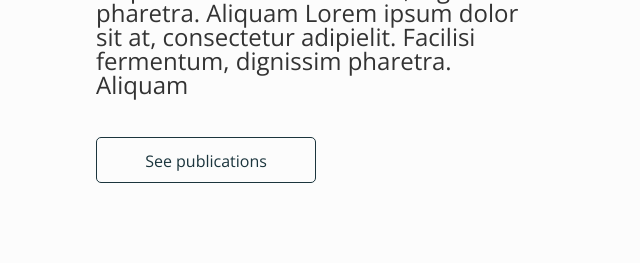
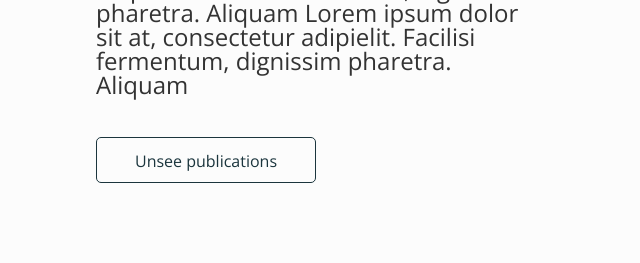
Before and after one commit to Publius8/course, a plain HTML site: page index.html in a window 1280 px wide. Shown: the part 5000-5263 px from the top of the page, 628-1268 px from the left. Drawn offline with nearby package versions, Linux system fonts and the light colour scheme.

Commit message:
Update index.html
Signed-off-by: SulikoZalov <76891594+SulikoZalov@users.noreply.github.com>

```diff
--- a/index.html
+++ b/index.html
@@ -161,7 +161,7 @@
                 <p class="font-400 text-sm mt-16 courses-text">Lorem ipsum dolor sit at, consectetur adipielit. Facilisi fermentum, dignissim pharetra. Aliquam Lorem ipsum dolor sit at, consectetur adipielit. Facilisi fermentum, dignissim pharetra. Aliquam </p>
 
                 <button class="btn-publication text-darkgreen btn-regular radius-5 font600 text-600 text-xs mt-40">
-                    See  publications
+                    Unsee  publications
                 </button>
             </div>
         </div>
```
